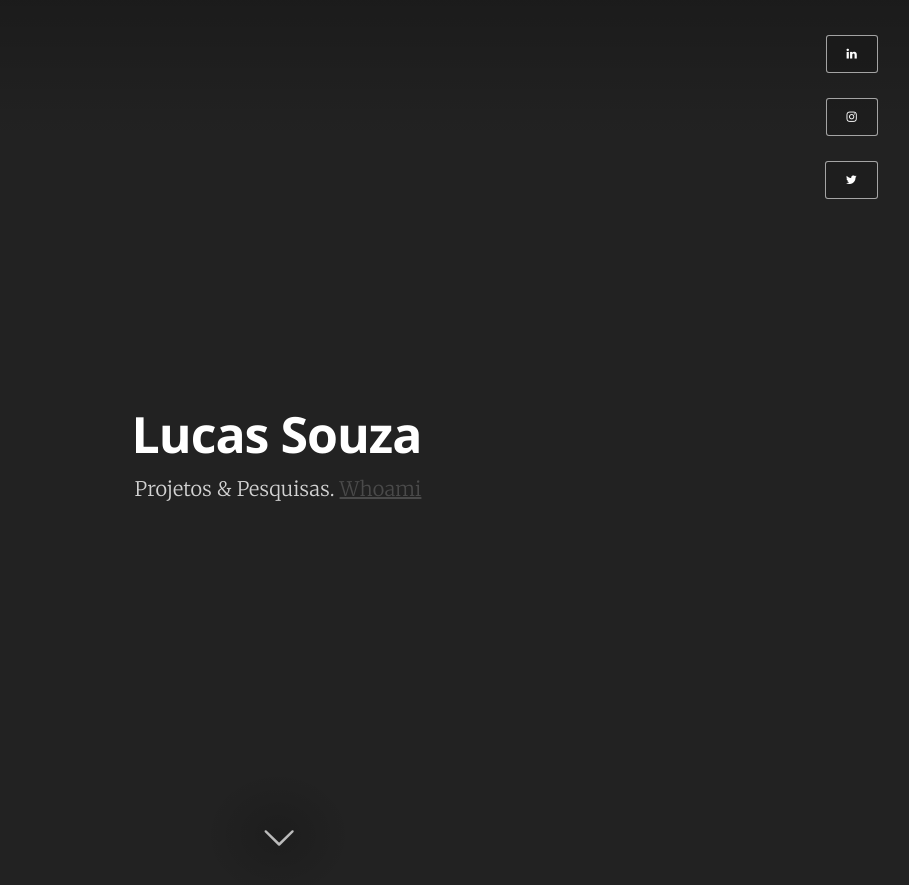
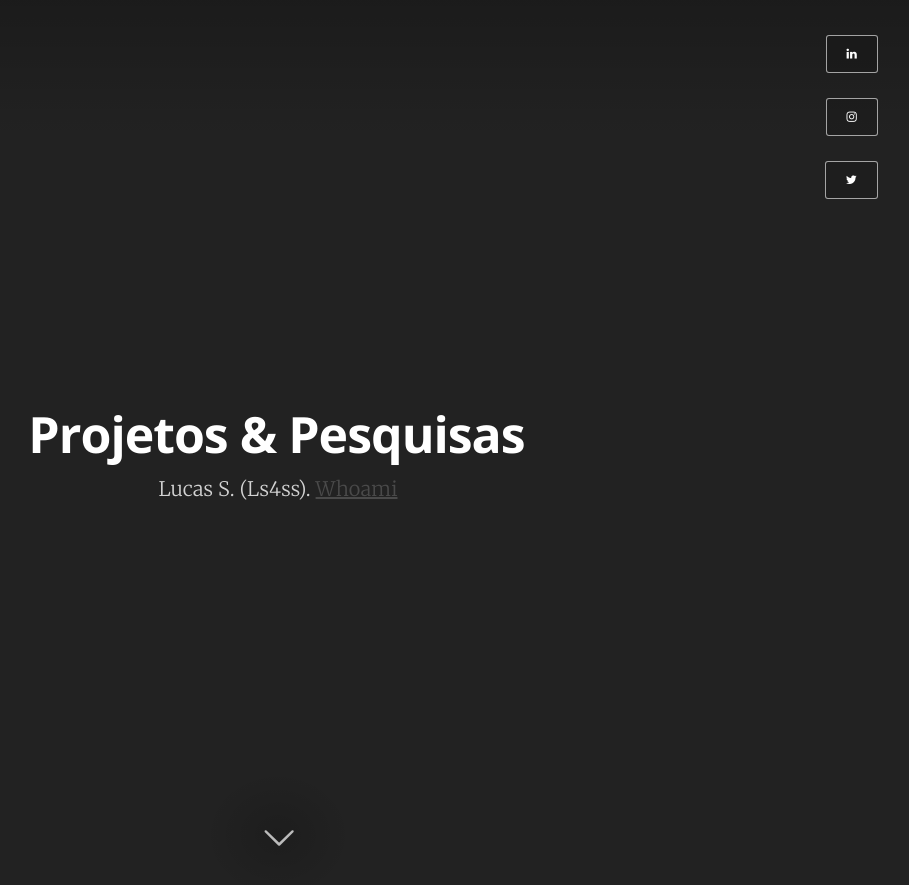
Before and after one commit to Ls4ss/blog, a Jekyll site: the page built from index.html, in a window 1280 px wide and 900 px high. Shown: the top 885 px of the window, without its empty margins (362-1271 px from the left). Built offline with Jekyll 4.4.1, drawn with Linux system fonts in a browser that asks for light colours; the list of posts is cut into pages by our own code; some of the changed text lies outside the part shown.

Commit message:
Update _config.yml

```diff
--- a/_config.yml
+++ b/_config.yml
@@ -1,5 +1,5 @@
-name: "Lucas Souza"
-description: "Projetos & Pesquisas"
+name: "Projetos & Pesquisas"
+description: "Lucas S. (Ls4ss)"
 meta_description: "Ls4ss"
 
 markdown: kramdown
```
